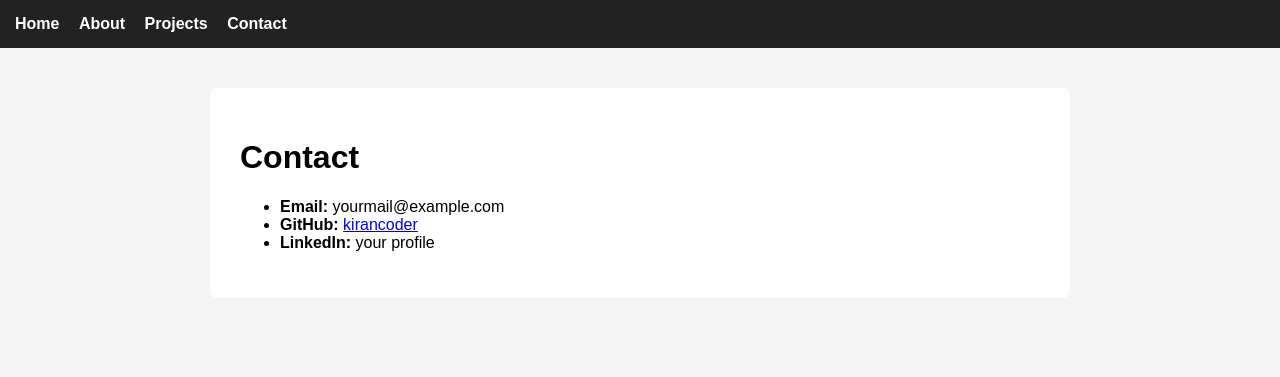
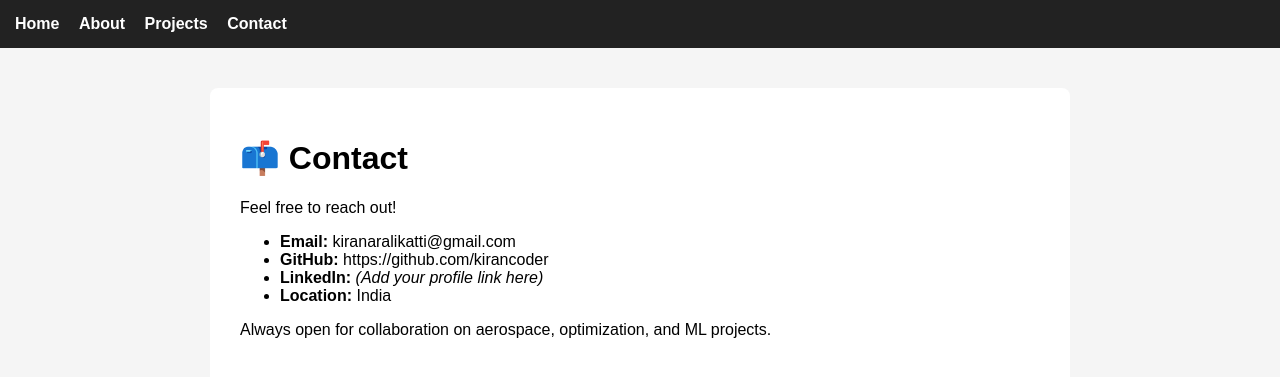
Before and after one commit to kirancoder/Kiran1998.github.io, a Jekyll site: the page built from contact.md, in a window 1280 px wide. Shown: the top 377 px of the page. Built offline with Jekyll 4.4.1, drawn with Linux system fonts in a browser that asks for light colours.

Commit message:
Revise contact details and add collaboration note
Updated contact information and added location.

```diff
--- a/contact.md
+++ b/contact.md
@@ -4,8 +4,13 @@ title: Contact
 permalink: /contact/
 ---
 
-# Contact
+# 📫 Contact
 
-- **Email:** yourmail@example.com
-- **GitHub:** [kirancoder](https://github.com/kirancoder)
-- **LinkedIn:** your profile
+Feel free to reach out!
+
+- **Email:** kiranaralikatti@gmail.com
+- **GitHub:** https://github.com/kirancoder
+- **LinkedIn:** *(Add your profile link here)*
+- **Location:** India
+
+Always open for collaboration on aerospace, optimization, and ML projects.
```
